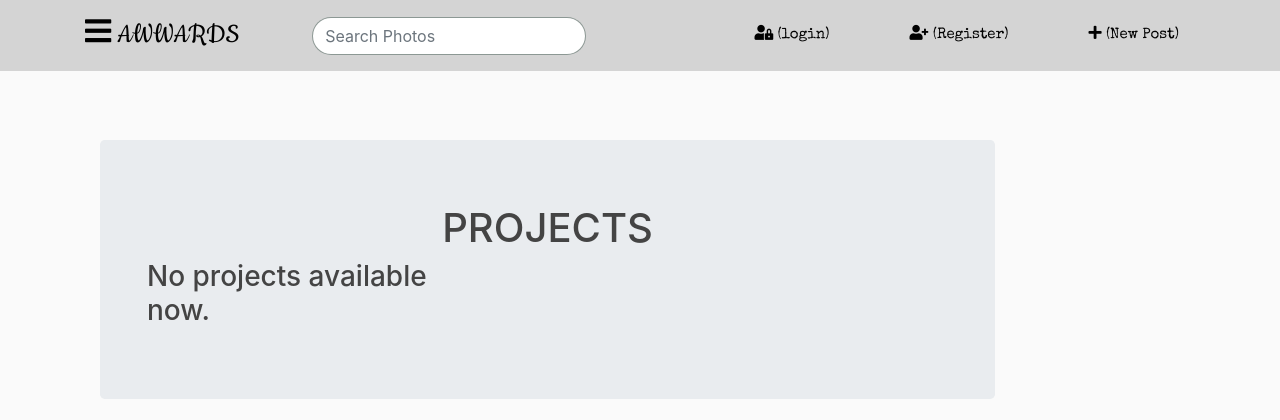
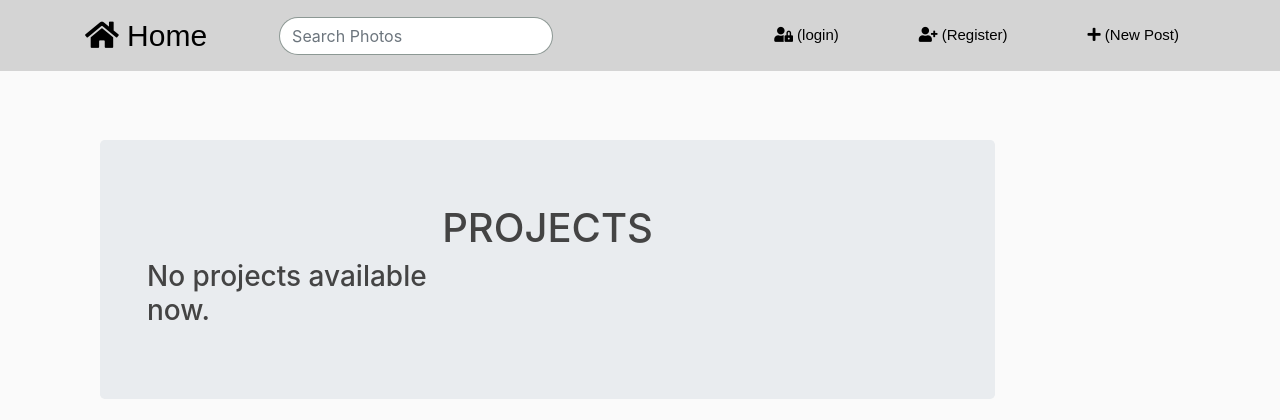
Before and after one commit to omarion3698/awwards, a Django app: page / in a window 1280 px wide. Shown: the top 420 px of the page. Run offline with Django 3.2, Linux system fonts and the light colour scheme; data that the repository does not hold is empty; some libraries are stand-ins or nearby versions; some web fonts are replaced.

Commit message:
Add Styling

```diff
--- a/awwards/static/css/styles.css
+++ b/awwards/static/css/styles.css
@@ -74,7 +74,7 @@ ul {
   background-color:#D4D4D4;
 }
 #gram {
-  font-family: 'Cookie', cursive;
+  font-family: sans-serif;
   color: #000;
   font-size: 30px;
 }
@@ -106,7 +106,7 @@ a {
   font-size: 2.5rem;
 }
 .nav-item {
-  font-family: 'Special Elite', cursive;
+  font-family: sans-serif;
 }
 #search {
   border: 1px solid #02241956;
--- a/awwards/templates/awwards/base.html
+++ b/awwards/templates/awwards/base.html
@@ -26,7 +26,7 @@
     <header class="site-header">
         <nav class="navbar navbar-expand-md navbar-dark bg-steel fixed-top">
             <div class="container">
-                <a class="navbar-brand mr-4" id="gram" href="{% url 'awwards-home' %}"><i class="fas fa-bars"></i>  AWWARDS</a>
+                <a class="navbar-brand mr-4" id="gram" href="{% url 'awwards-home' %}"><i class="fas fa-home"></i> Home</a>
                 <button class="navbar-toggler" type="button" data-toggle="collapse" data-target="#navbarToggle" aria-controls="navbarToggle" aria-expanded="false" aria-label="Toggle navigation">
                     <span class="navbar-toggler-icon"></span>
                 </button>
```
